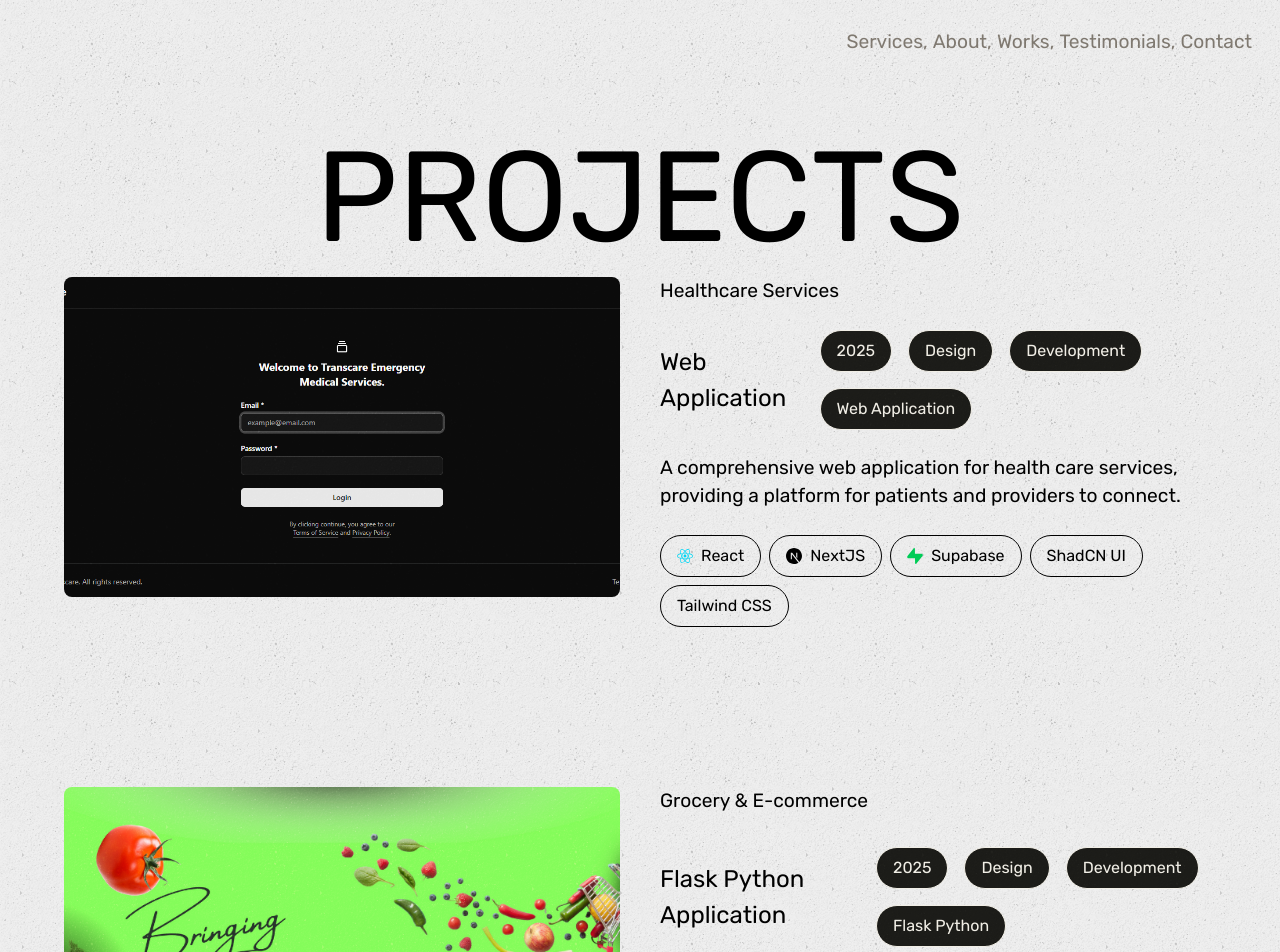
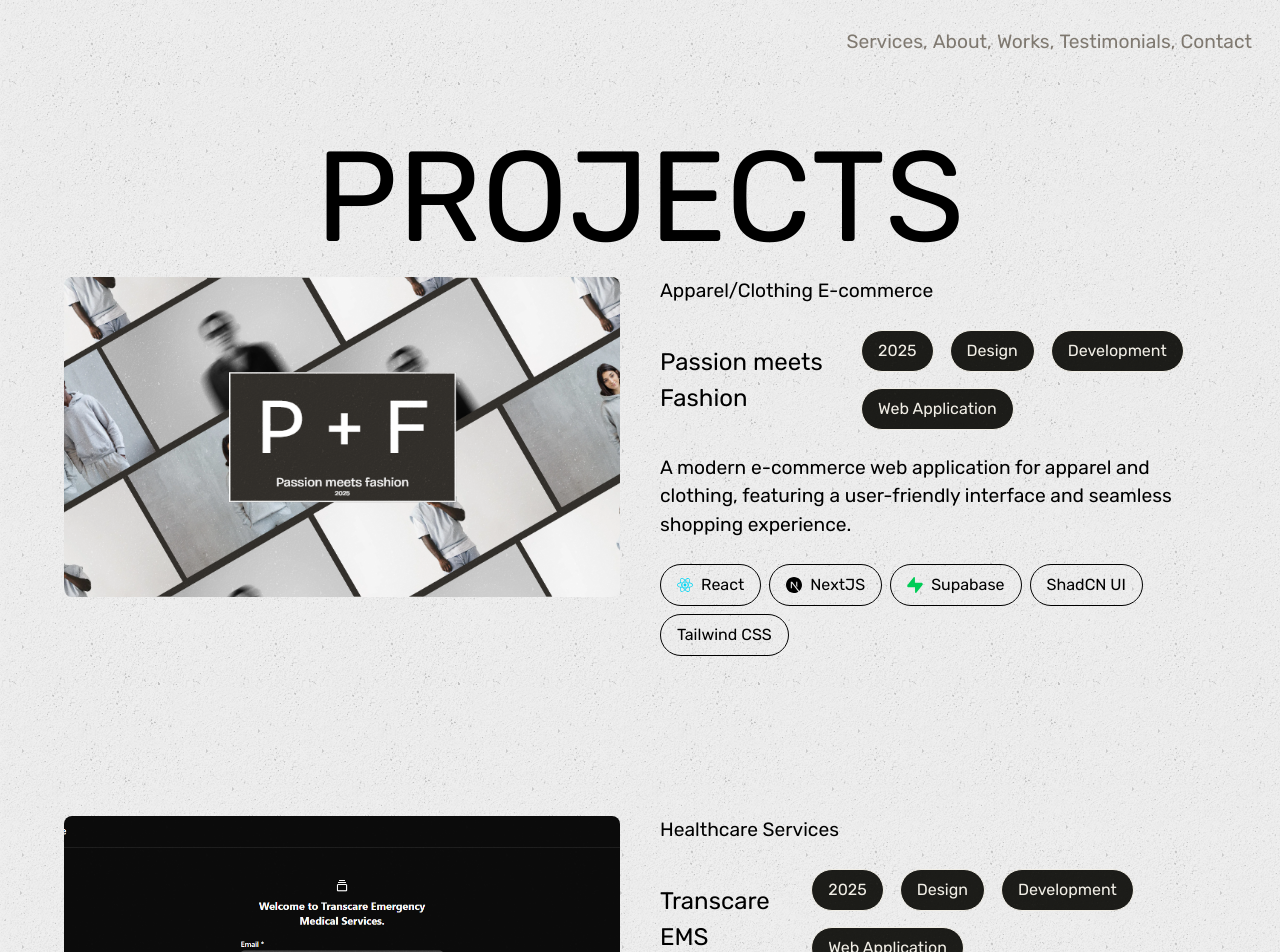
Before and after one commit to DevAdora/DevAdora-Portfolio, a Next.js app: page /Projects in a window 1280 px wide. Shown: the top 952 px of the page. Built offline with nearby package versions, Linux system fonts and the light colour scheme.

Commit message:
added the latest projects, modified some name project in the works section

```diff
--- a/src/app/Projects/page.tsx
+++ b/src/app/Projects/page.tsx
@@ -58,9 +58,17 @@
 
   const projects = [
     {
+      image: "/images/PF Background.png",
+      title: "Apparel/Clothing E-commerce",
+      name: "Passion meets Fashion",
+      tags: ["2025", "Design", "Development", "Web Application"],
+      desc: "A modern e-commerce web application for apparel and clothing, featuring a user-friendly interface and seamless shopping experience.",
+      tech: "React, NextJS, Supabase, ShadCN UI, Tailwind CSS",
+    },
+    {
       image: "/images/transcare-image.png",
       title: "Healthcare Services ",
-      name: "Web Application",
+      name: "Transcare EMS",
       tags: ["2025", "Design", "Development", "Web Application"],
       desc: "A comprehensive web application for health care services, providing a platform for patients and providers to connect.",
       tech: "React, NextJS, Supabase, ShadCN UI, Tailwind CSS",
@@ -68,15 +76,15 @@
     {
       image: "/images/freshinsights-logo.png",
       title: "Grocery & E-commerce",
-      name: "Flask Python Application",
-      tags: ["2025", "Design", "Development", "Flask Python"],
+      name: "Fresh Insights",
+      tags: ["2025", "Design", "Development", "Flask Python Application"],
       desc: "An e-commerce platform built with Flask and Python, offering a seamless shopping experience for groceries.",
       tech: "Flask, Python, TXT File, Bootstrap",
     },
     {
       image: "/images/ugyon.png",
       title: "Voucher Reward & Point System",
-      name: "Ugyon App",
+      name: "Ugyon Mobile Application",
       tags: ["Flutter", "Mobile Application", "Development", "24-25"],
       desc: "A mobile application designed to manage voucher rewards and point systems, enhancing customer engagement and loyalty.",
       tech: "Flutter, Dart, Firebase",
@@ -100,7 +108,7 @@
     {
       image: "/images/arc-tech-logo.png",
       title: "Architecture & Engineering",
-      name: "Arc-tech Website",
+      name: "ARC-TECH",
       tags: ["Design", "Development", "2024", "Website"],
       desc: "A professional website for an architecture and engineering firm, showcasing their projects and services.",
       tech: "HTML, CSS, JavaScript, Tailwind CSS",
@@ -108,7 +116,7 @@
     {
       image: "/images/hr-image.png",
       title: "Management & Education System",
-      name: "HRMS Website",
+      name: "Southland College HRMS",
       tags: ["2023", "Design", "Development", "Website"],
       desc: "A Human Resource Management System (HRMS) website designed to streamline HR processes and enhance employee management.",
       tech: "PHP, CSS, JavaScript, Tailwind CSS, MySQL",
```
